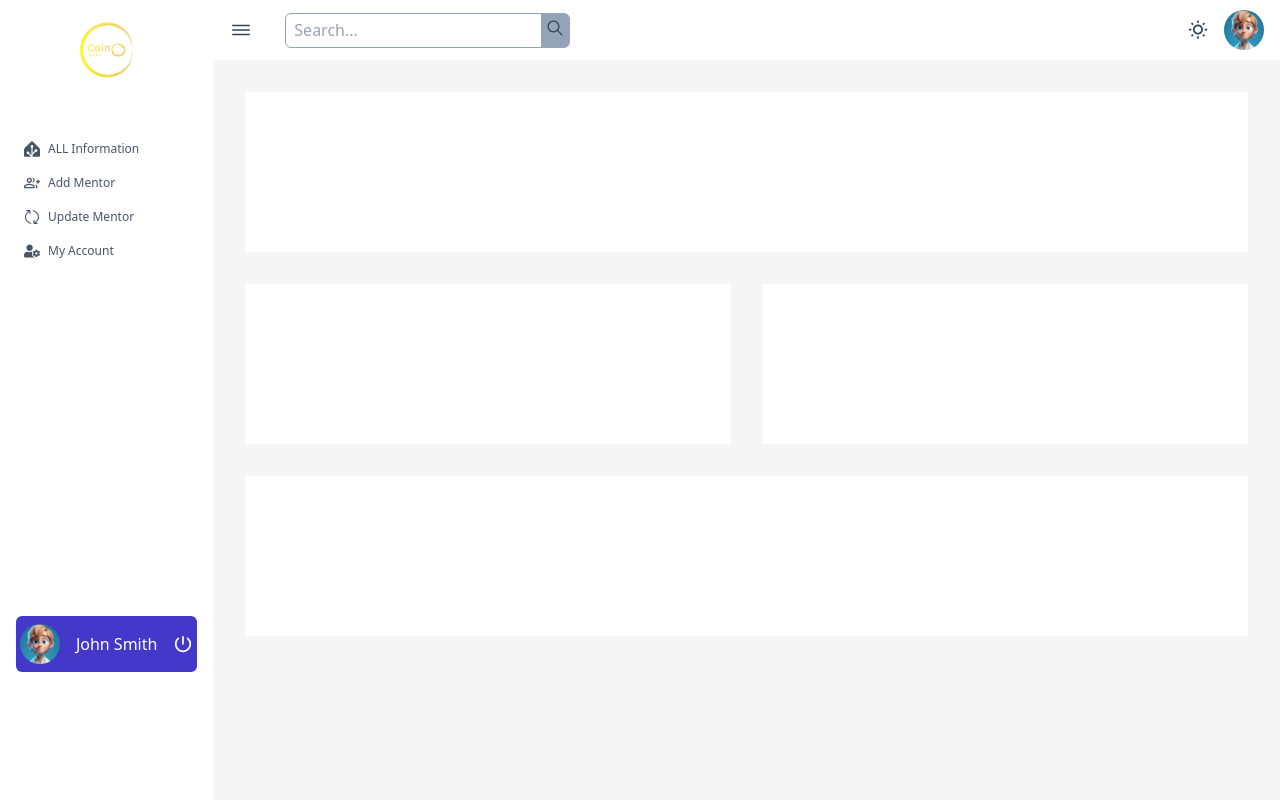
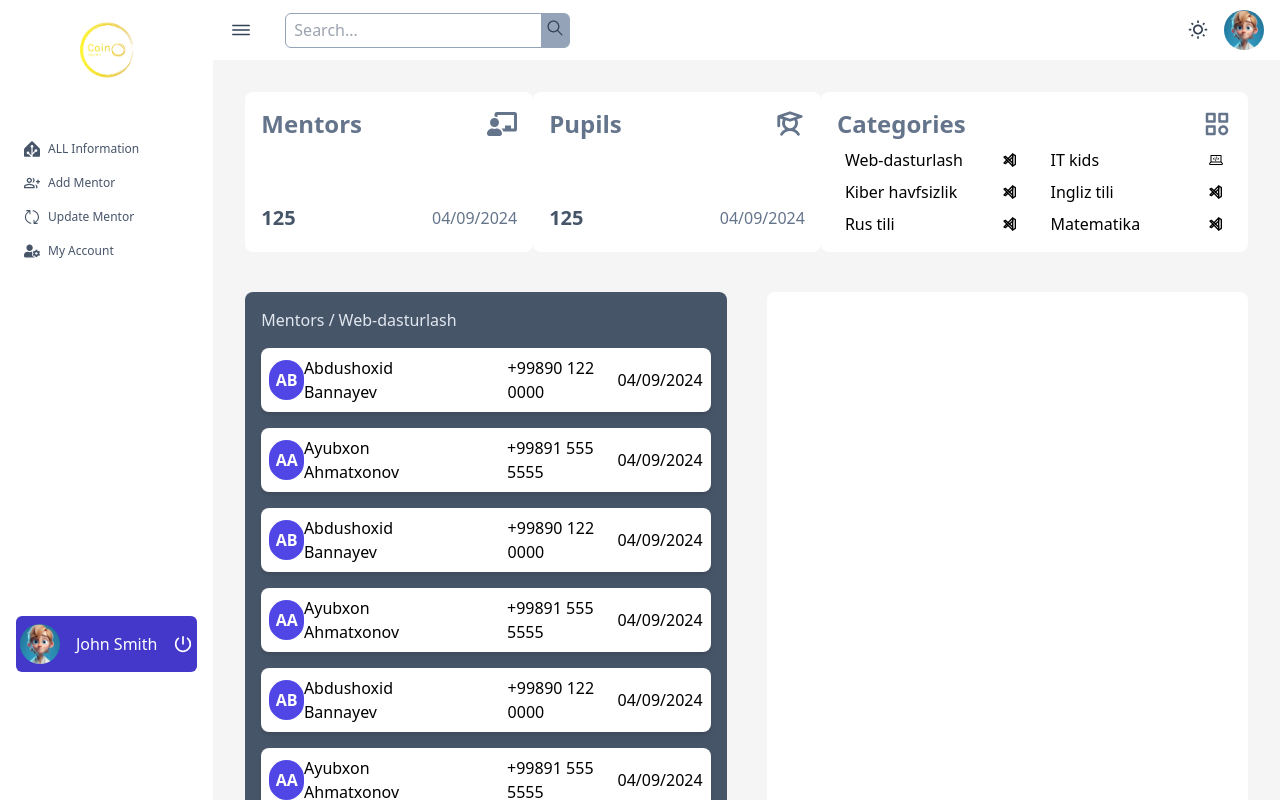
Before and after one commit to Bahtiyorovich/algoritm-coin, a React (Create React App) app in the folder client/: page /all-information in a window 1280 px wide. Built offline with nearby package versions, Linux system fonts and the light colour scheme.

Commit message:
all-information

```diff
--- a/client/src/components/home/main/main.jsx
+++ b/client/src/components/home/main/main.jsx
@@ -6,8 +6,8 @@ const Main = () => {
   const { darkMode} = useTheme();
   return (
     <div className={ darkMode
-        ? "col-span-5 h-screen bg-slate-700 p-8"
-        : "col-span-5 h-screen bg-neutral-100 p-8"}
+        ? "col-span-5 h-[100vh] overflow-auto bg-slate-700 p-8 "
+        : "col-span-5 h-[100vh] overflow-auto bg-neutral-100 p-8 "}
     >
       <Routes>
         <Route path='/all-information' element={<AllInformation/>}/>
--- a/client/src/components/pages/all-informations/all-information.jsx
+++ b/client/src/components/pages/all-informations/all-information.jsx
@@ -1,16 +1,45 @@
+import { BiCategory } from "react-icons/bi";
+import { cards, categories } from "../../../constants/data";
+import MentorInfo from "./mentor-info";
+import PupilInfo from "./pupil-info";
 
 const AllInformation = () => {
 
   return (
-    <div className="grid grid-cols-4 grid-rows-3 gap-8">
-      <div className="card col-span-4 h-40 bg-white">
-        <div className=""></div>
-        <div className=""></div>
-        <div className=""></div>
+    <div className="grid grid-cols-4 gap-10">
+      <div className="card col-span-4 h-40 flex items-center justify-between">
+        { cards.map(item => (
+          <div className="bg-white h-full w-[335px] rounded-lg p-4">
+            <div className="flex items-center justify-between mb-16">
+              <h1 className="text-2xl font-semibold text-slate-500">{item.title}</h1>
+              {<item.icon className="text-3xl text-slate-500"/>}
+            </div>
+            <div className="flex items-center justify-between">
+              <h3 className="text-xl font-bold text-slate-600">125 </h3>
+              <p className="text-slate-500">04/09/2024</p>
+            </div>
+          </div>
+        ))}
+        <div className="bg-white h-full w-[500px] rounded-lg p-4">
+          <div className="flex items-center justify-between mb-1">
+            <h1 className="text-2xl font-semibold text-slate-500">Categories</h1>
+            <BiCategory className="text-3xl text-slate-500 "/>
+          </div>
+          <div className="grid grid-cols-2 gap-x-4">
+            { categories.map(item => (
+              <h3
+                key={item.title}
+                className="px-2 py-1 hover:bg-slate-600 hover:text-white rounded-sm flex items-center justify-between cursor-pointer">
+                  <p>{item.title}</p>
+                  {<item.icon/>}
+              </h3>
+            ))}
+          </div>
+        </div>
       </div>
-      <div className="mentors col-span-2 bg-white"></div>
-      <div className="pupils col-span-2 bg-white"></div>
-      <div className="footer col-span-4 bg-white"></div>
+      <MentorInfo/>
+      <PupilInfo/>
+      <div className="col-span-4 h-20 mb-10 bg-white rounded-md"></div>
     </div>
   );
 }
--- a/client/src/components/pages/all-informations/mentor-info.jsx
+++ b/client/src/components/pages/all-informations/mentor-info.jsx
@@ -0,0 +1,22 @@
+import { mentors } from "../../../constants/data"
+
+const MentorInfo = () => {
+  return (
+    <div className="h-[66vh] col-span-2 bg-slate-600 p-4 rounded-lg flex flex-col gap-4 overflow-y-auto">
+      <h1 className="flex items-center gap-1 text-slate-200">Mentors / <p>Web-dasturlash</p></h1>
+      { mentors.map(item => (
+        <div className="flex items-center justify-between p-2 rounded-lg bg-white shadow-md">
+          <h2 className="flex items-center justify-center h-10 w-10 rounded-full bg-indigo-600 text-white font-semibold">
+            {item.username.split(' ')[0].slice(0,1) +
+             item.username.split(' ')[1].slice(0,1)}
+          </h2>
+          <h3 className="mr-[60px]">{item.username}</h3>
+          <h4>{item.phoneNumber}</h4>
+          <p>{item.createdAt}</p>
+        </div>
+      ))}
+    </div>
+  )
+}
+
+export default MentorInfo
--- a/client/src/components/pages/all-informations/pupil-info.jsx
+++ b/client/src/components/pages/all-informations/pupil-info.jsx
@@ -0,0 +1,9 @@
+import React from 'react'
+
+const PupilInfo = () => {
+  return (
+    <div className="pupils col-span-2 bg-white rounded-lg"></div>
+  )
+}
+
+export default PupilInfo
--- a/client/src/constants/data.js
+++ b/client/src/constants/data.js
@@ -2,6 +2,10 @@ import { SiHomeassistant } from "react-icons/si";
 import { MdOutlineGroupAdd } from "react-icons/md";
 import { RxUpdate } from "react-icons/rx";
 import { FaUserCog } from "react-icons/fa";
+import { TbBrandVscode } from "react-icons/tb";
+import { LiaLaptopCodeSolid } from "react-icons/lia";
+import { FaChalkboardTeacher } from "react-icons/fa";
+import { PiStudentBold } from "react-icons/pi";
 
 export const dataMenu = [
   {
@@ -24,4 +28,95 @@ export const dataMenu = [
     title: "My Account",
     link: '/my-account',
   },
-]
+];
+
+export const cards = [
+  {
+    title: "Mentors",
+    icon: FaChalkboardTeacher,
+  },
+  {
+    title: "Pupils",
+    icon: PiStudentBold,
+  },
+];
+
+export const categories = [
+  {
+    title:"Web-dasturlash",
+    icon: TbBrandVscode,
+  },
+  {
+    title:"IT kids",
+    icon: LiaLaptopCodeSolid,
+  },
+  {
+    title:"Kiber havfsizlik",
+    icon: TbBrandVscode,
+  },
+  {
+    title:"Ingliz tili",
+    icon: TbBrandVscode,
+  },
+  {
+    title:"Rus tili",
+    icon: TbBrandVscode,
+  },
+  {
+    title:"Matematika",
+    icon: TbBrandVscode,
+  },
+];
+
+export const mentors = [
+  {
+    username:"Abdushoxid Bannayev",
+    phoneNumber:"+99890 122 0000",
+    createdAt:"04/09/2024",
+  },
+  {
+    username:"Ayubxon Ahmatxonov",
+    phoneNumber:"+99891 555 5555",
+    createdAt:"04/09/2024",
+  },
+  {
+    username:"Abdushoxid Bannayev",
+    phoneNumber:"+99890 122 0000",
+    createdAt:"04/09/2024",
+  },
+  {
+    username:"Ayubxon Ahmatxonov",
+    phoneNumber:"+99891 555 5555",
+    createdAt:"04/09/2024",
+  },
+  {
+    username:"Abdushoxid Bannayev",
+    phoneNumber:"+99890 122 0000",
+    createdAt:"04/09/2024",
+  },
+  {
+    username:"Ayubxon Ahmatxonov",
+    phoneNumber:"+99891 555 5555",
+    createdAt:"04/09/2024",
+  },
+  {
+    username:"Ibrohimjon Jakbaraliyev",
+    phoneNumber:"+99897 777 7777",
+    createdAt:"04/09/2024",
+  },
+  {
+    username:"Abdushoxid Bannayev",
+    phoneNumber:"+99890 122 0000",
+    createdAt:"04/09/2024",
+  },
+  {
+    username:"Ayubxon Ahmatxonov",
+    phoneNumber:"+99891 555 5555",
+    createdAt:"04/09/2024",
+  },
+  {
+    username:"Ibrohimjon Jakbaraliyev",
+    phoneNumber:"+99897 777 7777",
+    createdAt:"04/09/2024",
+  },
+];
```
